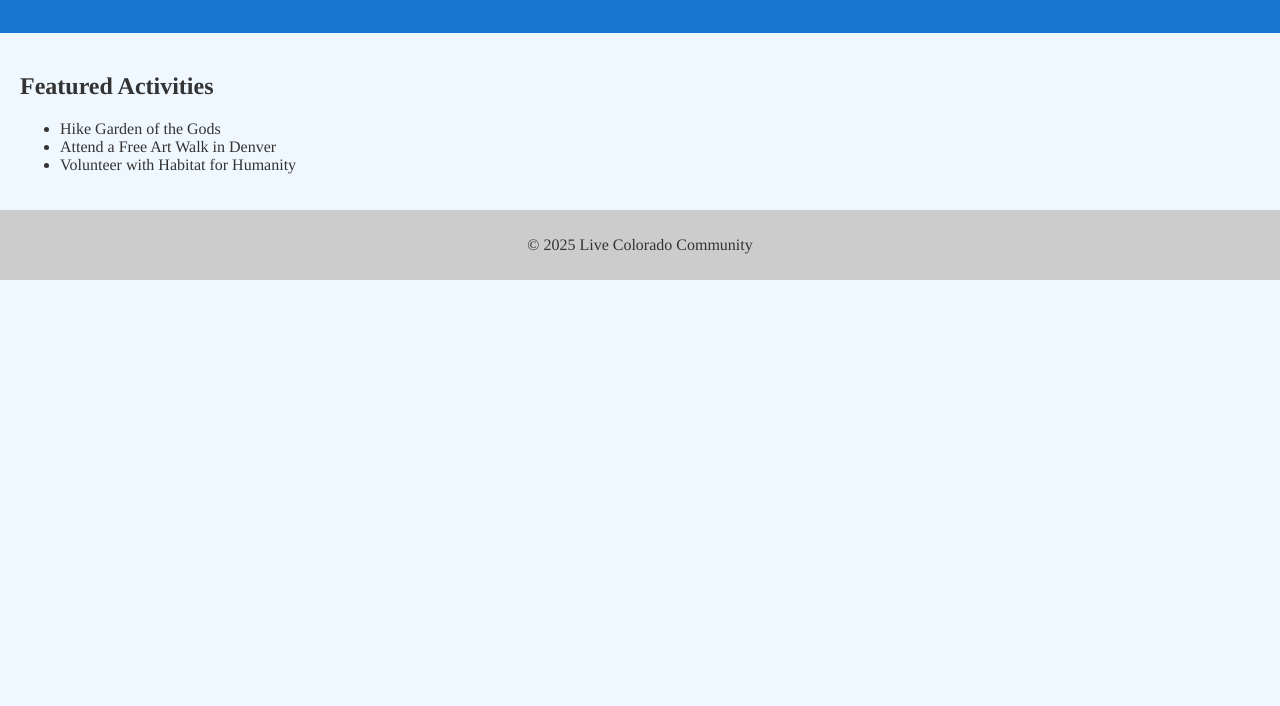
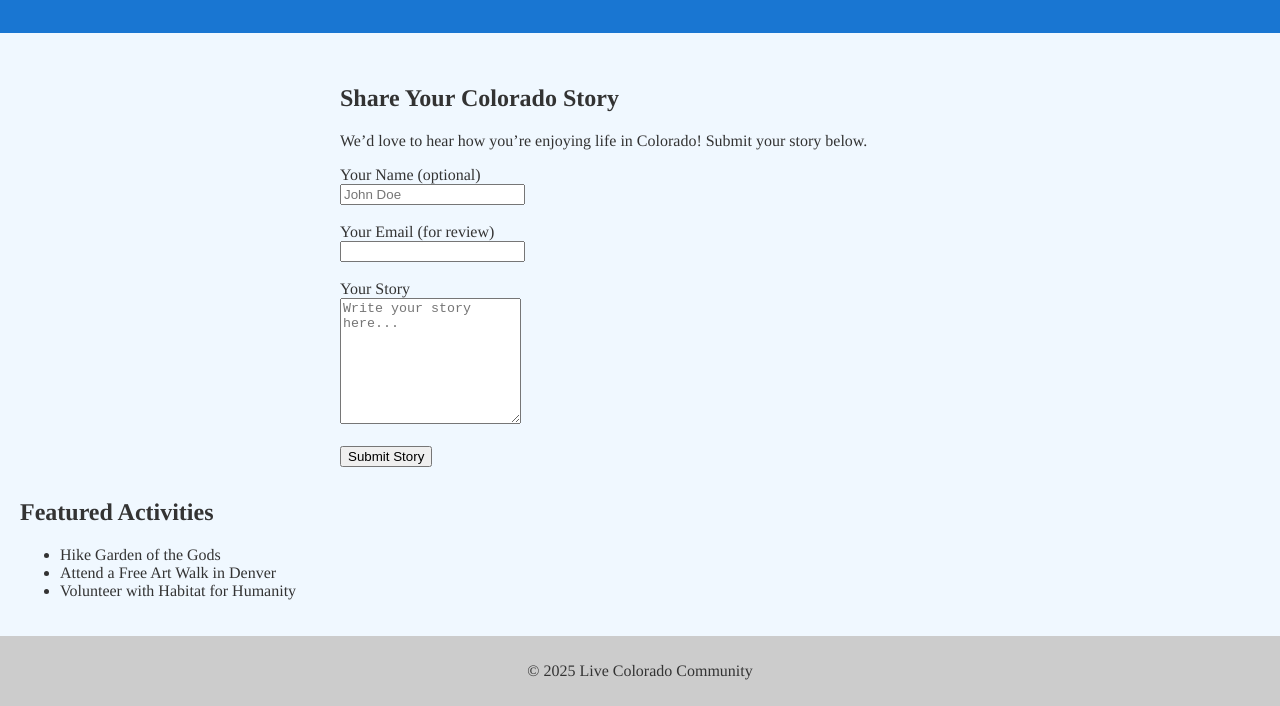
Before and after one commit to breanroman/live-colorado-site, a plain HTML site: page index.html in a window 1280 px wide. Shown: the part 121-827 px from the top of the page. Before the commit the page ends 800 px from the top, so only its background shows below. Drawn offline with Linux system fonts and the light colour scheme.

Commit message:
Add story submission form

```diff
--- a/index.html
+++ b/index.html
@@ -13,6 +13,22 @@
   </header>
 
   <main>
+  <section id="submit-story" style="max-width:600px; margin:2rem auto;">
+    <h2>Share Your Colorado Story</h2>
+    <p>We’d love to hear how you’re enjoying life in Colorado! Submit your story below.</p>
+    <form action="https://formspree.io/f/xblkydkw" method="POST">
+    <label for="name">Your Name (optional)</label><br>
+    <input type="text" name="name" id="name" placeholder="John Doe" /><br><br>
+
+    <label for="email">Your Email (for review)</label><br>
+    <input type="email" name="_replyto" id="email" required /><br><br>
+
+        <label for="story">Your Story</label><br>
+        <textarea name="story" id="story" rows="8" required placeholder="Write your story here..."></textarea><br><br>
+
+        <button type="submit">Submit Story</button>
+      </form>
+    </section>
     <section>
       <h2>Featured Activities</h2>
       <ul id="activity-list">
```
